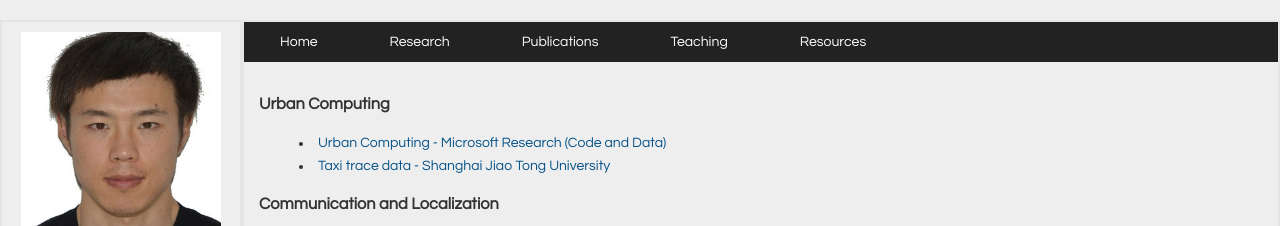
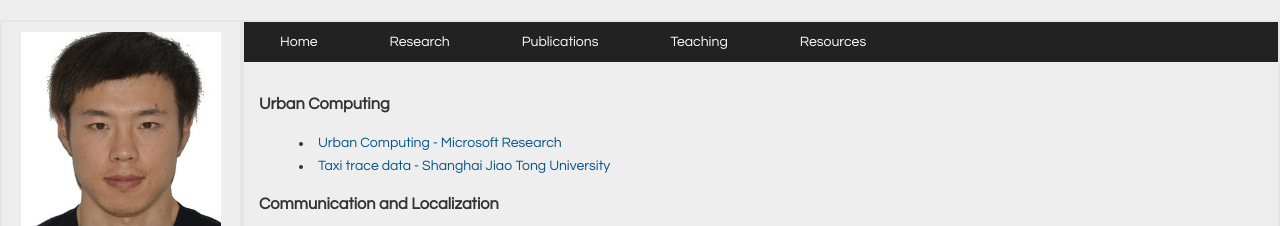
Before and after one commit to keyonghu/keyonghu.github.io, a plain HTML site: page resources.html in a window 1280 px wide. Shown: the top 226 px of the page. Drawn offline with Linux system fonts and the light colour scheme.

Commit message:
Update resources.html

```diff
--- a/resources.html
+++ b/resources.html
@@ -44,7 +44,7 @@
 
             				<dt><h3>Urban Computing</h3></dt>
             				<dd>
-            				<li><a href="https://www.microsoft.com/en-us/research/project/urban-computing/">Urban Computing - Microsoft Research (Code and Data)</a></li>
+            				<li><a href="https://www.microsoft.com/en-us/research/project/urban-computing/">Urban Computing - Microsoft Research</a></li>
 				<li><a href="http://wirelesslab.sjtu.edu.cn/taxi_trace_data.html">Taxi trace data - Shanghai Jiao Tong University</a></li>
             				</dd>
 
```
